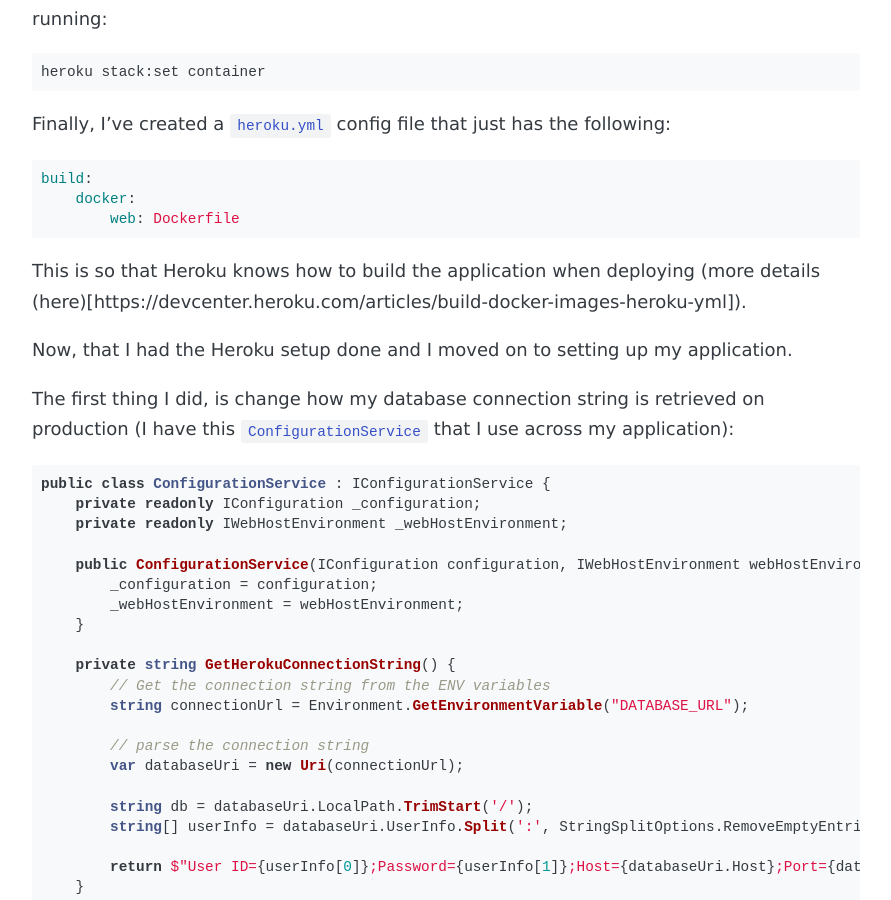
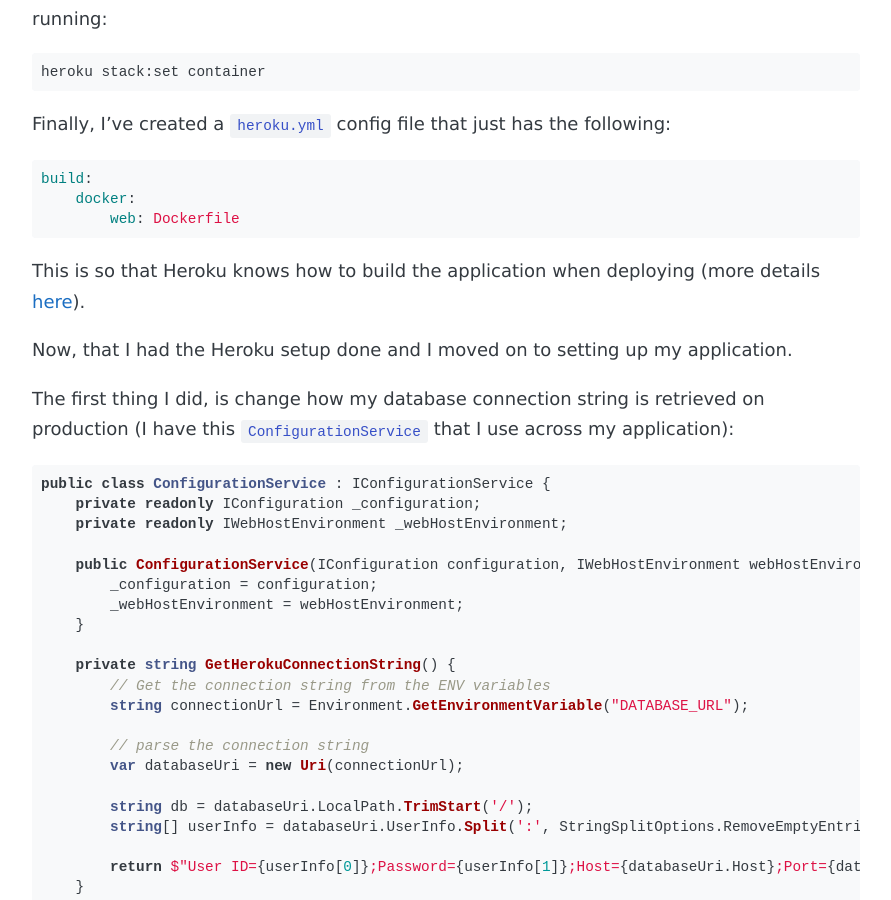
Before and after one commit to n1ghtmare/n1ghtmare.github.io, a Jekyll site: the page built from _posts/2020-09-28-deploying-a-dockerized-aspnet-core-app-using-a-postgresql-db-to-heroku.md, in a window 1280 px wide and 900 px high, scrolled down 1240 px. Shown: the whole window, without its empty margins (194-1085 px from the left). Built offline with Jekyll 4.4.1, drawn with Linux system fonts in a browser that asks for light colours; some web fonts are replaced.

Commit message:
Fixed a markdown link on the last post

````diff
--- a/_posts/2020-09-28-deploying-a-dockerized-aspnet-core-app-using-a-postgresql-db-to-heroku.md
+++ b/_posts/2020-09-28-deploying-a-dockerized-aspnet-core-app-using-a-postgresql-db-to-heroku.md
@@ -30,7 +30,7 @@ build:
         web: Dockerfile
 ```
 
-This is so that Heroku knows how to build the application when deploying (more details (here)[https://devcenter.heroku.com/articles/build-docker-images-heroku-yml]).
+This is so that Heroku knows how to build the application when deploying (more details [here](https://devcenter.heroku.com/articles/build-docker-images-heroku-yml)).
 
 Now, that I had the Heroku setup done and I moved on to setting up my application.
 
````
